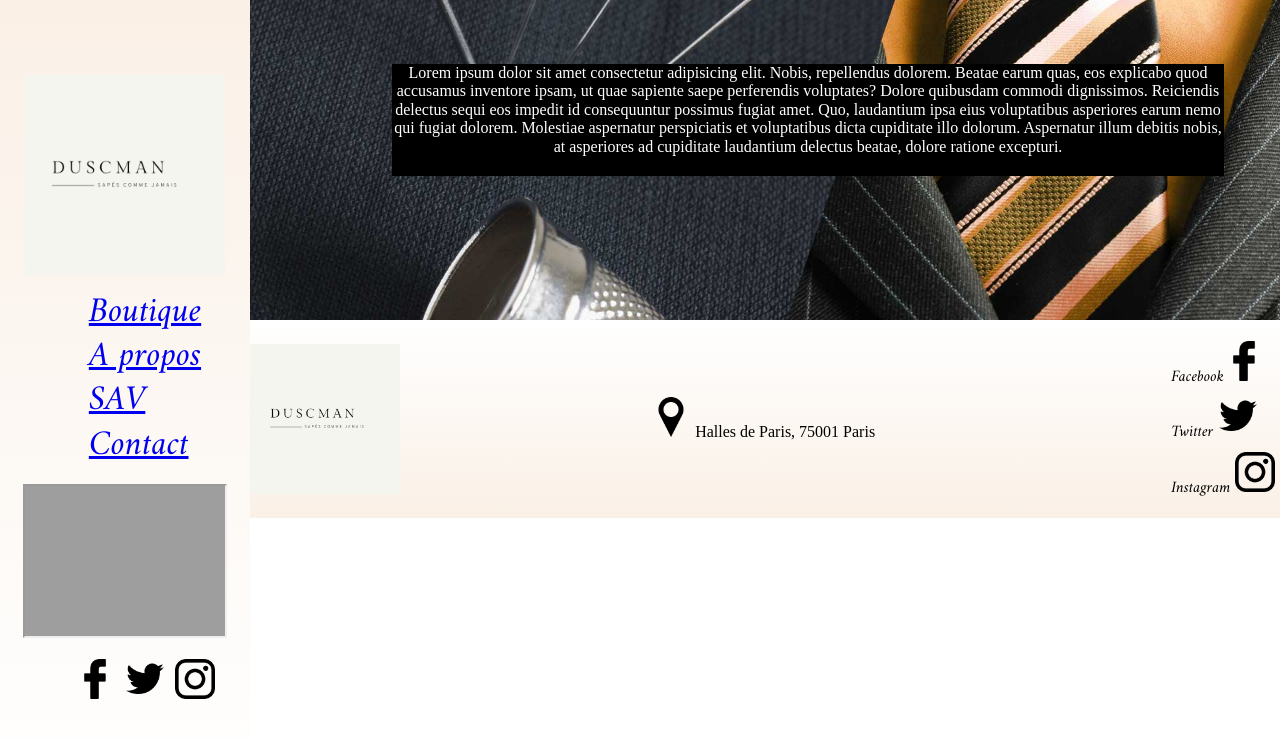
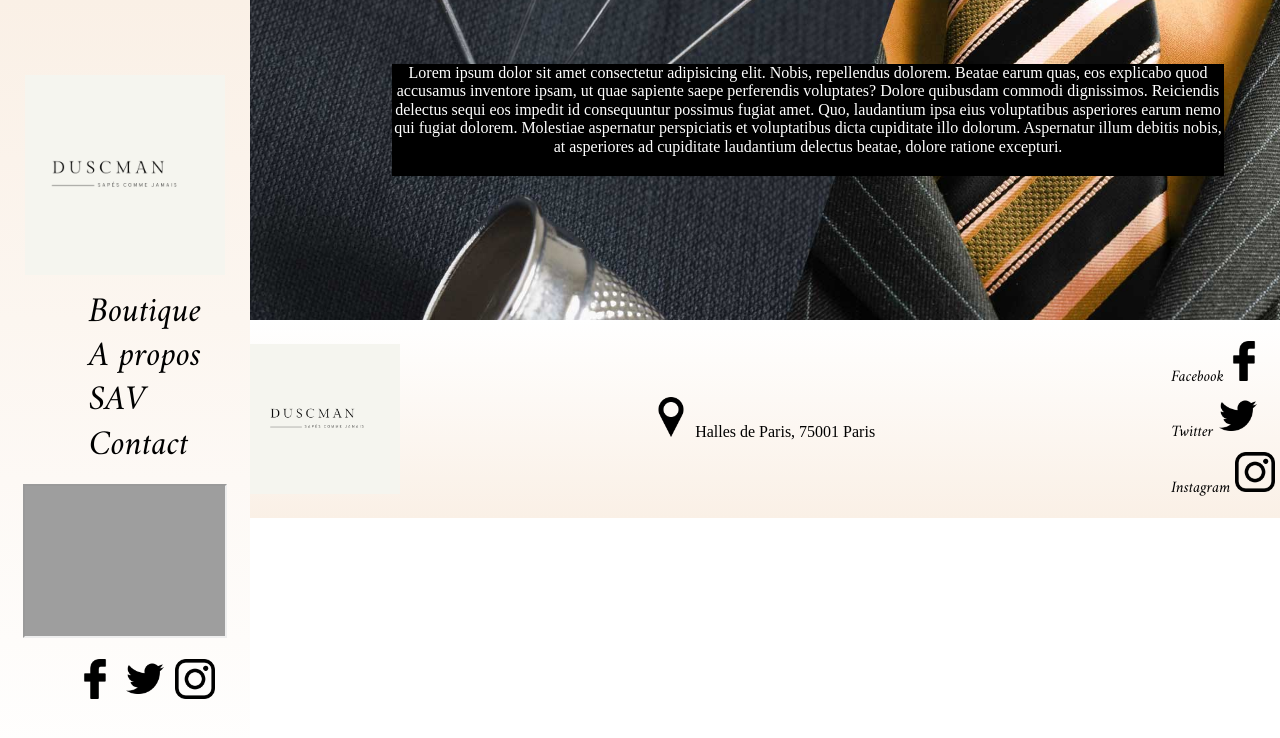
Before and after one commit to BobbaSet/Ducsman, a website built with Parcel: page index.html in a window 1280 px wide. Shown: the top 738 px of the page. Built offline with nearby package versions, Linux system fonts and the light colour scheme; grey boxes are pictures that could not be loaded; a web font is replaced by a local one.

Commit message:
modif nav

```diff
--- a/Sass/layouts/_nav.scss
+++ b/Sass/layouts/_nav.scss
@@ -20,6 +20,18 @@
         display: flex;
         list-style: none;
         flex-direction: column;
+
+
+    }
+    a{
+        text-decoration: none;
+        color: black;
+
+
+    }
+
+    a:hover{
+        color: grey;
     }
 
     .navigation li{
```
Also changed, not shown: Sass/main.css.
